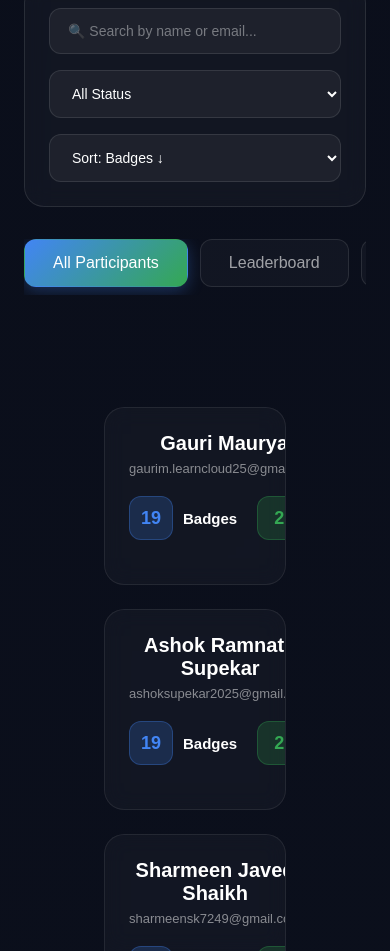
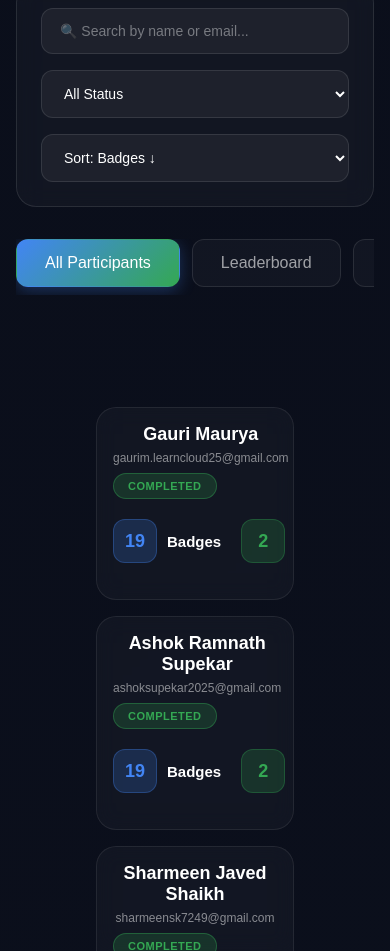
Before and after one commit to Swarnim31/cloud-study-jams-dashboard, a website: page index.html in a window 390 px wide. Shown: the part 1886-2837 px from the top of the page. Drawn offline with nearby package versions, Linux system fonts and the light colour scheme; a web font is replaced by a local one.

Commit message:
added few text align in card participants

```diff
--- a/index.html
+++ b/index.html
@@ -1892,67 +1892,73 @@
 
         }
 
-        @media (max-width: 768px) {
-
-            .header h1 {
-
-                font-size: 38px;
-
-            }
-
-
-
-            .countdown-box .time {
-
-                font-size: 24px;
-
-            }
-
-
-
-            nav {
-
-                padding: 12px 16px;
-
-            }
-
-            /* Add this in your <style> section */
       @keyframes progressFill {
     from {
         width: 0%;
     }
 }
 
-            /* Show the hamburger menu button and hide the desktop links */
+        @media (max-width: 768px) {
+    .header h1 {
+        font-size: 38px;
+    }
+
+    .countdown-box .time {
+        font-size: 24px;
+    }
+
+    nav {
+        padding: 12px 16px;
+    }
 
     .nav-links {
-
         display: none;
-
     }
 
     .menu-toggle {
-
         display: block;
-
-            }
-
-
+    }
 
     .filter-controls {
-
         grid-template-columns: 1fr;
-
-            }
-
-
+    }
+
+    .container {
+        padding: 100px 16px 40px;
+    }
 
     .participants-grid {
-
-                grid-template-columns: 1fr;
-
-            }
-
+        grid-template-columns: 1fr !important;
+        gap: 16px;
+    }
+
+    .participant-card {
+        width: 100%;
+        max-width: 100%;
+        padding: 16px;
+    }
+
+    .participant-name {
+        font-size: 18px;
+        word-wrap: break-word;
+        overflow-wrap: break-word;
+    }
+
+    .participant-email {
+        font-size: 12px;
+        word-wrap: break-word;
+        overflow-wrap: break-word;
+    }
+
+    .participant-header {
+        flex-direction: column;
+        align-items: flex-start;
+        gap: 8px;
+    }
+
+    .status-badge {
+        align-self: flex-start;
+    }
 }
 
     </style>
```
Lines whose indentation alone changed are shown as unchanged.
